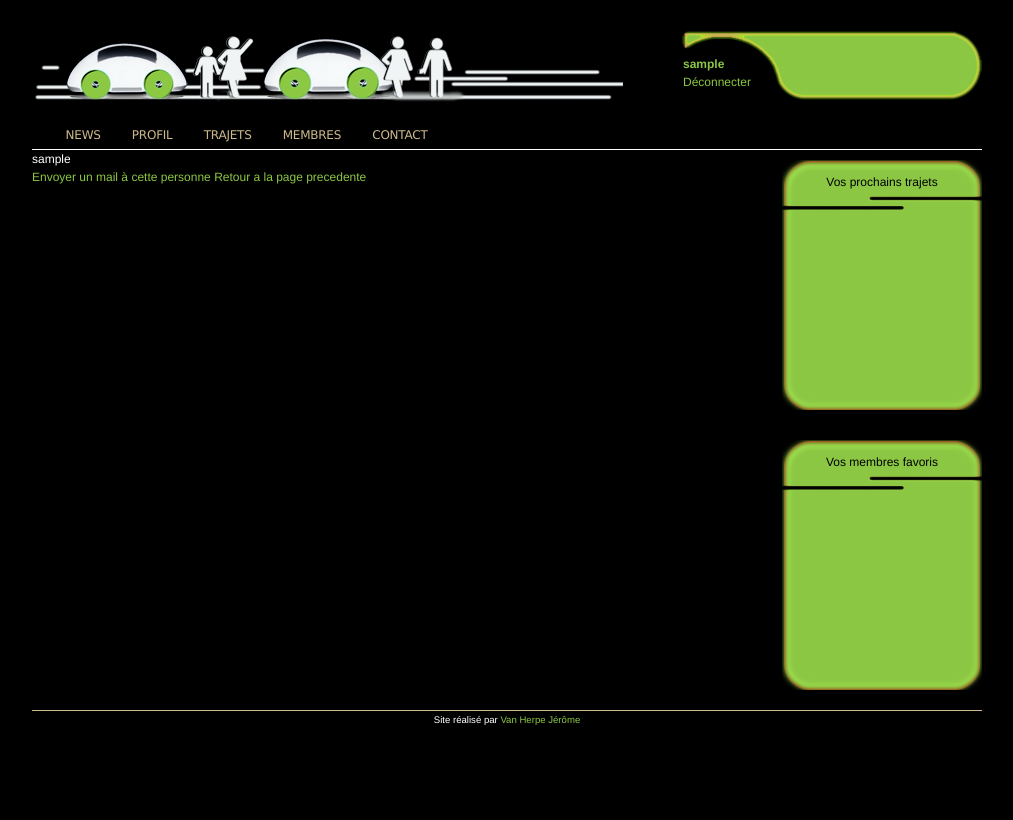
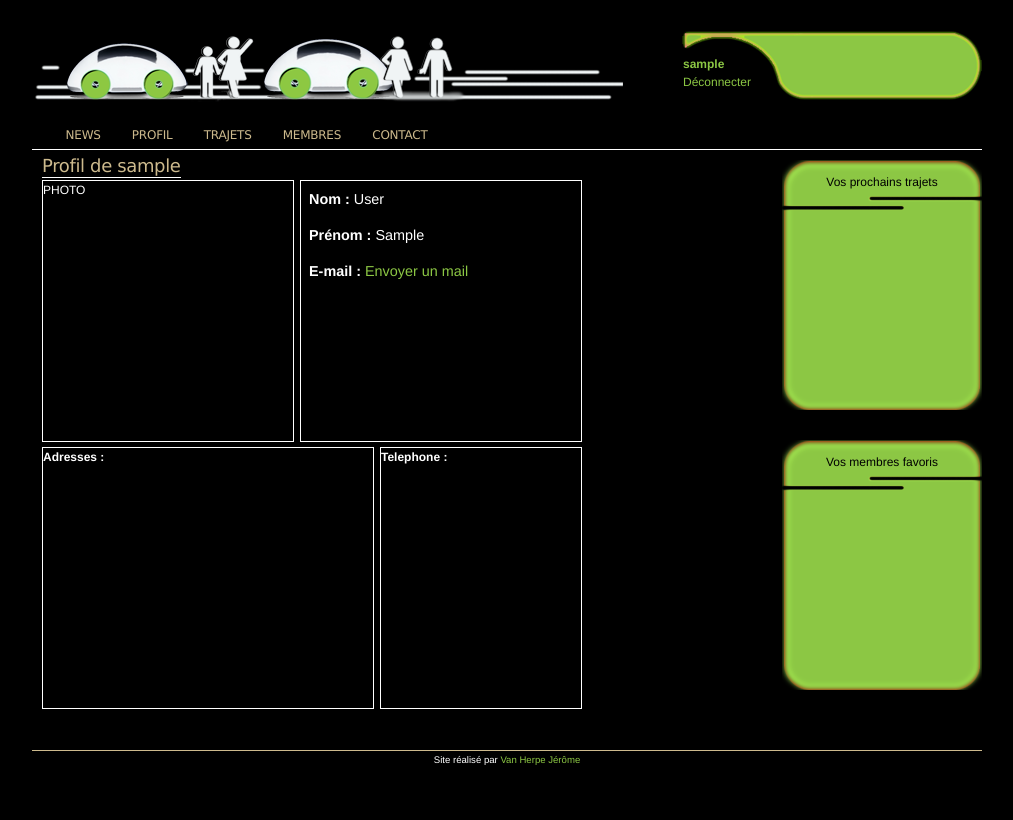
Before and after one commit to walidonet/covoiturage, a Django app: template templates/users/details.html in a window 1280 px wide. Shown: the whole page, without its empty margins (133-1146 px from the left). Before the commit the page ends 725 px from the top, so only its background shows below. Run offline with Django 3.2, Linux system fonts and the light colour scheme; the template is opened without the code that fills it: values that come from a table or form of the project are taken from there, others are empty; the visitor is signed in with stand-in values (Sample User, id 1); data comes from the database, SQL or seed files in the repository; parts of the project's set-up code (start-up, migrations or seed data) failed here and were passed over; some libraries are stand-ins or nearby versions.

Commit message:
Permet à l'utilisateur de consulter la liste des anciennes news
Début du design du profil d'un user
<div> déja préparée avec des bords pour se situer
-> bonne pratique a garder

NE PAS UTILISER LES TABS , c est nul

```diff
--- a/media/css/design.css
+++ b/media/css/design.css
@@ -40,15 +40,6 @@ height:101px;
     background-color:#000000;
     width:60px;
 }
-/*#header_login input.password{
-    position:relative;
-    top:-37px;
-    left:60px;
-    color:#8cc744;
-    border:none;
-    background-color:#000000;
-    width:60px;
-}*/
 #header_login input.submit{
     position:relative;
        top:-37px;
@@ -57,8 +48,6 @@ height:101px;
        border:none;
        background-color:#000000;
 }
-
-
 /* FOOTER*/
 #footer_wrap{
     bottom:5px;
@@ -68,8 +57,10 @@ height:101px;
 #footer {
     text-align:center;
 }
-
-
+#footer a {
+    color:#8cc744;
+    text-decoration:none;
+}
 /* NAVIGATION_MENU*/
 #navigation_menu_wrap {
     border-bottom:1px groove #322820;
@@ -106,8 +97,6 @@ height:101px;
     text-decoration:none;
     text-transform:uppercase;
 }
-
-
 /* RIGHT PANEL */
 #right_container{
     float:right;
@@ -160,7 +149,13 @@ height:101px;
     height:20px;
     border-bottom: 1px solid #FFFFFF;
 }
+#news_title_all{
+    margin-top:10px;
+    width: 520px;
+    height:20px;
+}
 #news_one .title {
+    position:absolute;
     color:#CDBA8D;
     float:left;
     font-family:Verdana,Arial,Helvetica,sans-serif;
@@ -168,6 +163,11 @@ height:101px;
     margin-top:-3px;
 }
 #news_title p {
+    float:right;
+    margin-bottom:-2px;
+}
+#news_title_all p {
+    color:#FFFFFF;
     float:right;
     margin-bottom:-2px;
 }
@@ -179,3 +179,58 @@ height:101px;
 #news_suite{
     float:right;
 }
+#news_old {
+    text-align:center;
+    width: 520px;
+}
+/*PROFIL*/
+#profil {
+    margin-left:10px;
+    width:540px;
+}
+#profil_title{
+    margin-top:10px;
+    height:20px;
+}
+#profil .title {
+    position:absolute;
+    color:#CDBA8D;
+    float:left;
+    font-family:Verdana,Arial,Helvetica,sans-serif;
+    letter-spacing:-0.02em;
+    margin-top:-3px;
+    padding-bottom:2px;
+    border-bottom: 1px solid #FFFFFF;
+}
+#profil_photo {
+    float:left;
+    width:250px;
+    height:260px;
+    border:1px solid #FFFFFF;
+}
+#profil_info1 {
+    float:right;
+    width:280px;
+    height:260px;
+    border:1px solid #FFFFFF;
+}
+#profil_info1 div {
+    margin-left:8px;
+}
+#profil_info2_left{
+    margin-top:5px;
+    float:left;
+    width:330px;
+    height:260px;
+    border:1px solid #FFFFFF;
+}
+#profil_info2_left label {
+    vertical-align:center;
+}
+#profil_info2_right{
+    margin-top:5px;
+    float:right;
+    width:200px;
+    height:260px;
+    border:1px solid #FFFFFF;
+}
--- a/news/urls.py
+++ b/news/urls.py
@@ -6,5 +6,6 @@ urlpatterns = patterns('',
     (r'^delete/(?P<news_id>\d)+/$', delete),
     (r'^add$', add),
     (r'^show/(?P<news_id>\d)+/$',show),
+    (r'^archives/', list_all),
 	(r'^$', news_view),
 )
--- a/templates/base.html
+++ b/templates/base.html
@@ -110,7 +110,7 @@
                         </div>
                     </div>
                 </div>
-
+            </div>
             <div class="span-24" id="footer_wrap">
                 <div id="footer">
                     {% block footer %}
--- a/templates/news/add_news.html
+++ b/templates/news/add_news.html
@@ -17,7 +17,6 @@
 <script type="text/javascript">
 window.addEvent('domready', function() {
     MarkdownToolbar.add('id_content');
-    MarkdownToolbar.add('id_extracontent');
 });
 </script>
 {% endblock %}
--- a/templates/news/edit_news.html
+++ b/templates/news/edit_news.html
@@ -15,7 +15,6 @@
 <script type="text/javascript">
 window.addEvent('domready', function() {
     MarkdownToolbar.add('id_content');
-    MarkdownToolbar.add('id_extracontent');
 });
 </script>
 {% endblock %}
--- a/templates/news/news.html
+++ b/templates/news/news.html
@@ -3,6 +3,9 @@
 {% block title%}Derniers Avis{% endblock %}
 
 {% block content %}
+{% if news|length|EQ:0 %}
+<div class="notice">Il n'y a pas encore de news</div>
+{% endif %}
 {% if perms.news.add_news %}
 <a href="/news/add">Ajouter un avis</a>
 {% endif %}
@@ -23,4 +26,5 @@
     </div>
 </div>
 {% endfor %}
+<div id="news_old"><a class="small" href="/news/archives">Consulter les anciennes news</a></div>
 {% endblock %}
--- a/templates/users/details.html
+++ b/templates/users/details.html
@@ -1,12 +1,24 @@
 {% extends "base.html" %}
-
 {% load users_extras %}
-
 {% block content %}
-
-{% if messages %}
-{% else %}
-
+<div id="profil">
+    <div id="profil_title"><h3 class='title'>Profil de {{visited_user.username}}</h3></div>
+    <div id="profil_photo">PHOTO</div>
+    <div id="profil_info1">
+        <div class="large"><label>Nom : </label> {{visited_user.last_name|capfirst}}<br/>
+        <label>Prénom : </label> {{visited_user.first_name|capfirst}}<br/>
+        <label>E-mail : </label><a href="/users/{{visited_user.id}}/mail/">Envoyer un mail</a><br/></div>
+    </div>
+    <div id="profil_info2_left">
+        <label>Adresses : </label>
+        <div id="tab-set">
+        </div>
+    </div>
+    <div id="profil_info2_right">
+        <label>Telephone : </label>
+    </div>
+</div>
+{% endblock %}
 {{visited_user.username}}
 {{visited_user_profile.location.street}}
 {{visited_user_profile.location.house_number}}
@@ -22,6 +34,4 @@
 {% endifnotequal %}
 
 <a href='/users/{{visited_user.id}}/mail/'>Envoyer un mail à cette personne</a>
-{% endif%}
 <a href="/users/">Retour a la page precedente</a>
-{% endblock %}
--- a/users/templatetags/users_extras.py
+++ b/users/templatetags/users_extras.py
@@ -25,6 +25,3 @@ def IS(value,arg): return value is arg
 
 @register.filter
 def IN(value,arg): return value in arg
-
-@register.filter
-def SUBSTR(value,arg): return value[0:300]
```
Also changed, not shown: news/views.py (+7 -0 lines), templates/news/archives.html (added, +14 -0 lines). Lines whose indentation alone changed are shown as unchanged.
